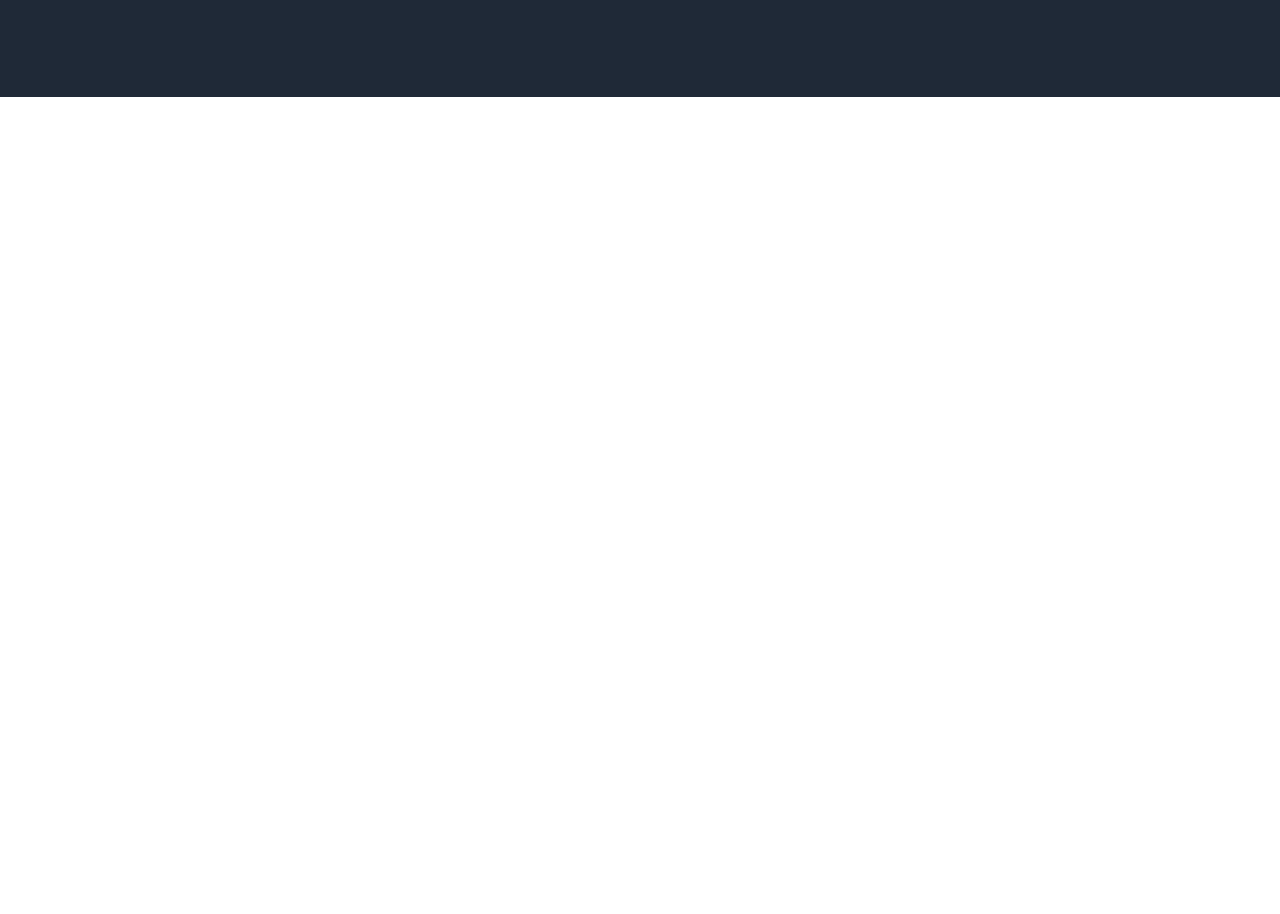
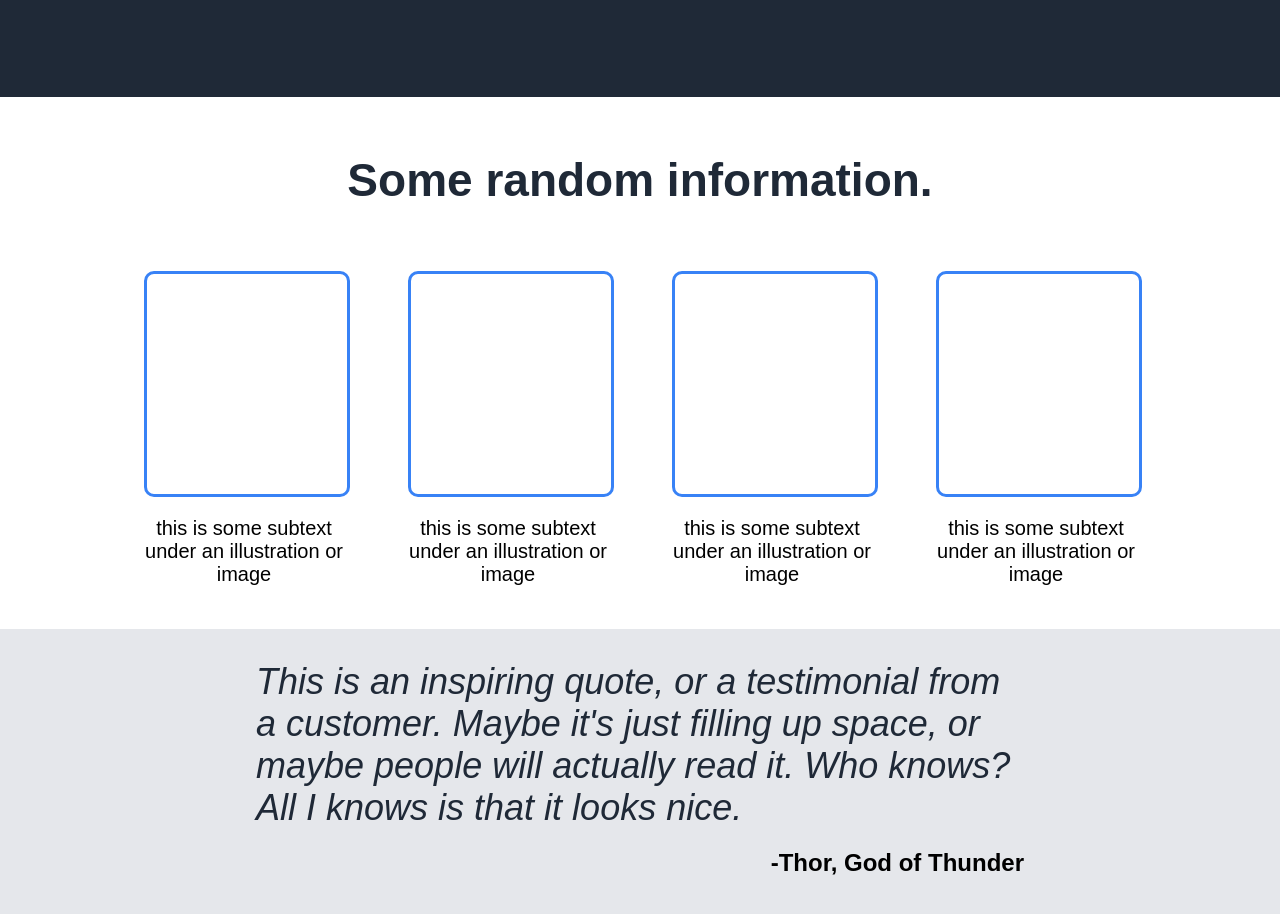
Before and after one commit to jvalesna/landing-page, a plain HTML site: page index.html in a window 1280 px wide. Shown: the part 536-1450 px from the top of the page. Before the commit the page ends 800 px from the top, so only its background shows below. Drawn offline with Linux system fonts and the light colour scheme.

Commit message:
Added information section, added quote section

```diff
--- a/index.html
+++ b/index.html
@@ -34,11 +34,34 @@
         </div>
 
         <div class="infos">
-
+            <h1>Some random information.</h1>
+            <div class="container">
+                <div class="card">
+                    <div class="box"></div>
+                    <p>this is some subtext under an illustration or image</p>
+                </div>
+                <div class="card">
+                    <div class="box"></div>
+                    <p>this is some subtext under an illustration or image</p>
+                </div>
+                <div class="card">
+                    <div class="box"></div>
+                    <p>this is some subtext under an illustration or image</p>
+                </div>
+                <div class="card">
+                    <div class="box"></div>
+                    <p>this is some subtext under an illustration or image</p>
+                </div>
+            </div>
         </div>
 
-        <div class="quote">
-
+        <div class="quote-container">
+            <p>This is an inspiring quote, or a testimonial from a
+                customer. Maybe it's just filling up space, or maybe
+                people will actually read it. Who knows? All I knows
+                is that it looks nice.
+            </p>
+            <h2>-Thor, God of Thunder</h2>
         </div>
 
         <div class="CTA">
--- a/style.css
+++ b/style.css
@@ -76,3 +76,60 @@
     font-size: 15px;
     font-weight: 600;
 }
+/*////////////////////*/
+.infos{
+    height: 500px;
+    text-align: center;
+    display: flex;
+    flex-direction: column;
+    align-items: center;
+    justify-content: center;
+    gap: 4rem;
+    margin-top: 32px;
+}
+.infos h1{
+    padding: 0;
+    margin: 0;
+    font-size: 46px;
+    font-weight: bolder;
+    color: #1f2937;
+}
+.container{
+    display: flex;
+    gap: 4rem;
+    align-items: center;
+    justify-content: center;
+}
+.card{
+    width: 200px;
+}
+.card p{
+    font-size: 20px;
+}
+.box{
+    width: 200px;
+    height: 220px;
+    border: 3px solid #3882f6;
+    border-radius: 10px;
+    display: block;
+}
+/*////////////////////*/
+.quote-container{
+    padding: 0 20%;
+    background-color: #e5e7eb;
+    height: 300px;
+    display: flex;
+    flex-direction: column;
+    justify-content: center;
+}
+.quote-container p{
+    margin: 0;
+    padding: 0;
+    font-size: 36px;
+    font-style: italic;
+    color: #1f2937;
+}
+.quote-container h2{
+    display: flex;
+    justify-content: flex-end;
+}
```
